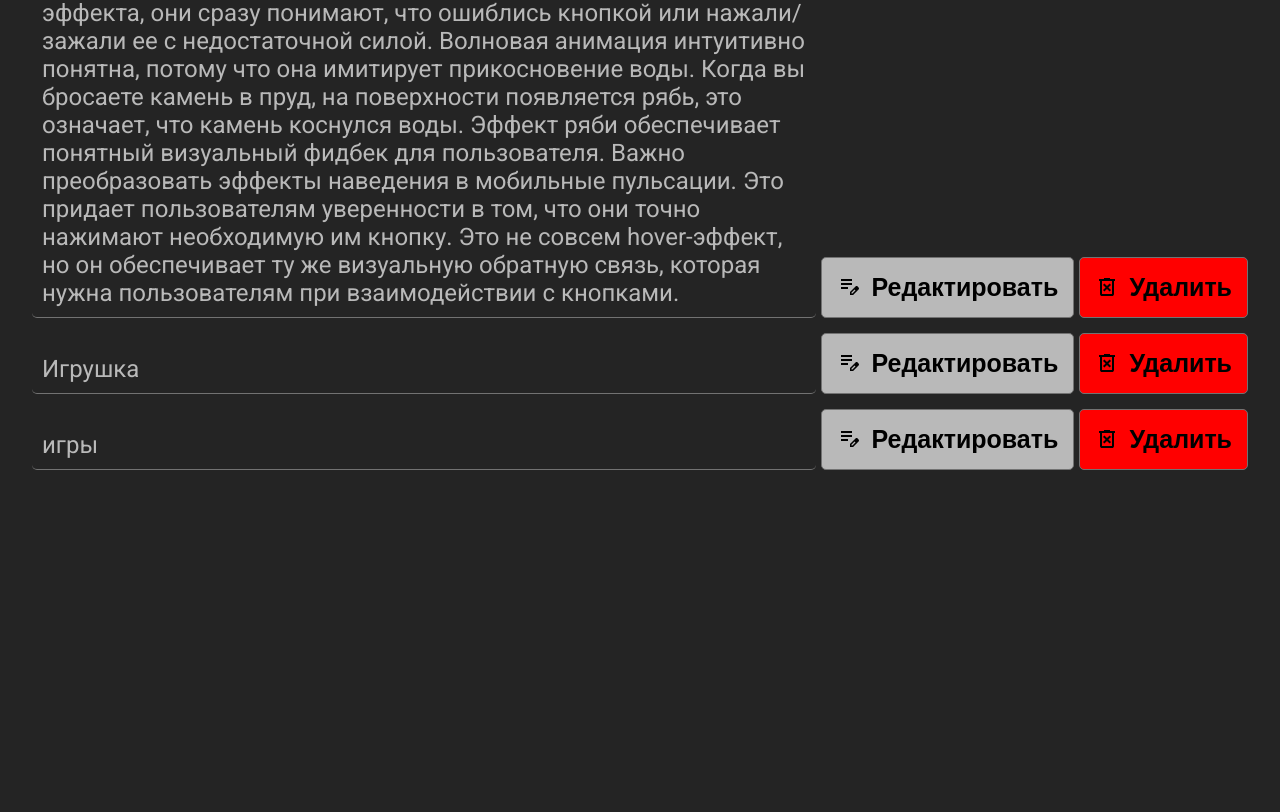
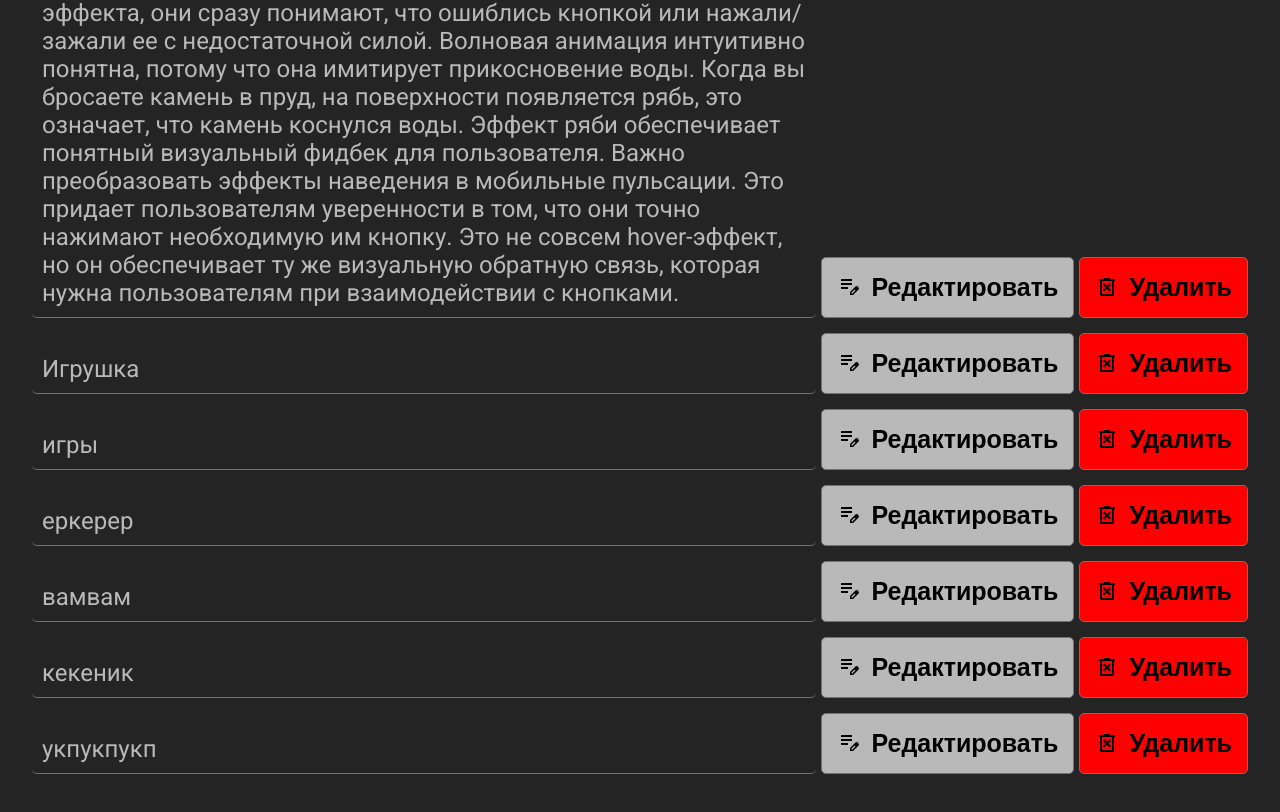
Before and after one commit to SuvStreet/Todo_List_React-Context_Result.School, a React (Vite) app: page / in a window 1280 px wide. Shown: the part 1037-1849 px from the top of the page. Before the commit the page ends 1549 px from the top, so only its background shows below. Built offline with nearby package versions, Linux system fonts and the light colour scheme; data requests are answered from the project's data file.

Commit message:
complited add task

```diff
--- a/db.json
+++ b/db.json
@@ -35,6 +35,22 @@
     {
       "title": "игры",
       "id": 14
+    },
+    {
+      "title": "еркерер",
+      "id": 15
+    },
+    {
+      "title": "вамвам",
+      "id": 17
+    },
+    {
+      "title": "кекеник",
+      "id": 20
+    },
+    {
+      "title": "укпукпукп",
+      "id": 21
     }
   ]
 }
--- a/src/App.jsx
+++ b/src/App.jsx
@@ -13,9 +13,9 @@ function App() {
 
 	return (
 		<div className='container'>
-			<Create />
+			<AppContextProvider todoListValue={{ todoLists, setTodoLists }}>
+				<Create />
 
-			<AppContextProvider todoListValue={{ todoLists, setTodoLists }}>
 				{isLoading ? <Loader /> : <List />}
 			</AppContextProvider>
 		</div>
--- a/src/components/Button/Button.jsx
+++ b/src/components/Button/Button.jsx
@@ -25,9 +25,19 @@ const TEXT = {
 	back: 'Назад',
 }
 
-export const Button = ({ onClick, type, sort }) => {
+export const Button = ({ onClick, type, sort, disabled }) => {
 	return (
-		<button className={(s[type] || '') + ' ' + (sort ? s.active : '')} onClick={onClick}>
+		<button
+			className={
+				(s[type] || '') +
+				' ' +
+				(sort ? s.active : '') +
+				' ' +
+				(disabled ? s.disabled : '')
+			}
+			onClick={onClick}
+			disabled={disabled}
+		>
 			{['edit', 'remove', 'add', 'sort', 'back'].includes(type) && (
 				<>
 					<img src={!sort ? IMG[type] : sort_off} alt={type} />
@@ -42,4 +52,5 @@ Button.propTypes = {
 	onClick: propsType.func,
 	type: propsType.string,
 	sort: propsType.bool,
+	disabled: propsType.bool,
 }
--- a/src/components/Button/style.module.css
+++ b/src/components/Button/style.module.css
@@ -52,6 +52,15 @@
 	filter: invert(0%) sepia(5%) saturate(7500%) hue-rotate(228deg) brightness(98%);
 }
 
+.disabled {
+	opacity: 0.5;
+}
+
+.disabled:hover {
+	cursor: not-allowed;
+	scale: 0.9;
+}
+
 @media (max-width: 840px) {
 	.text {
 		display: none;
--- a/src/components/Create/Create.jsx
+++ b/src/components/Create/Create.jsx
@@ -1,9 +1,18 @@
+import { useContext } from 'react'
+
 import { Button } from '../Button/Button'
 import { Title, Search } from './components'
+
+import { TodoContext } from '../../context/todoContext'
+import { useAddTask } from '../../hooks'
 
 import s from './style.module.css'
 
 export const Create = () => {
+	const { todoLists, setTodoLists } = useContext(TodoContext)
+
+	const { handleClickAddTask, isAddRequest } = useAddTask(todoLists, setTodoLists)
+
 	return (
 		<>
 			<Title />
@@ -11,8 +20,8 @@ export const Create = () => {
 				<Search />
 				<Button
 					type={'add'}
-					// onClick={handleClickAddTask}
-					// disabled={isLoading}
+					onClick={handleClickAddTask}
+					disabled={isAddRequest}
 				/>
 
 				<Button
--- a/src/components/Task/Task.jsx
+++ b/src/components/Task/Task.jsx
@@ -1,6 +1,7 @@
 import { useContext } from 'react'
 
 import { Button } from '../Button/Button'
+
 import { TodoContext } from '../../context/todoContext'
 import { useEditTask, useRemoveTask } from '../../hooks'
 
--- a/src/hooks/index.js
+++ b/src/hooks/index.js
@@ -1,3 +1,4 @@
 export * from './useGetTodoList'
 export * from './useEditTask'
 export * from './useRemoveTask'
+export * from './useAddTask'
--- /dev/null
+++ b/src/hooks/useAddTask.js
@@ -0,0 +1,37 @@
+import { useState } from 'react'
+
+export const useAddTask = (todoLists, setTodoLists) => {
+	const [isAddRequest, setIsAddRequest] = useState(false)
+
+	const handleClickAddTask = async () => {
+		const task = prompt('Введите задачу:')
+
+		if (task?.trim()) {
+			setIsAddRequest(true)
+
+			try {
+				const request = await fetch('http://localhost:5000/todos', {
+					method: 'POST',
+					headers: {
+						'Content-Type': 'application/json',
+					},
+					body: JSON.stringify({ title: task }),
+				})
+
+				if (!request.ok) {
+					throw new Error('При добавлении задачи произошла ошибка')
+				}
+
+				const response = await request.json()
+
+				setTodoLists([...todoLists, response])
+			} catch (error) {
+				console.error(error)
+			}
+
+			setIsAddRequest(false)
+		}
+	}
+
+	return { handleClickAddTask, isAddRequest }
+}
```
